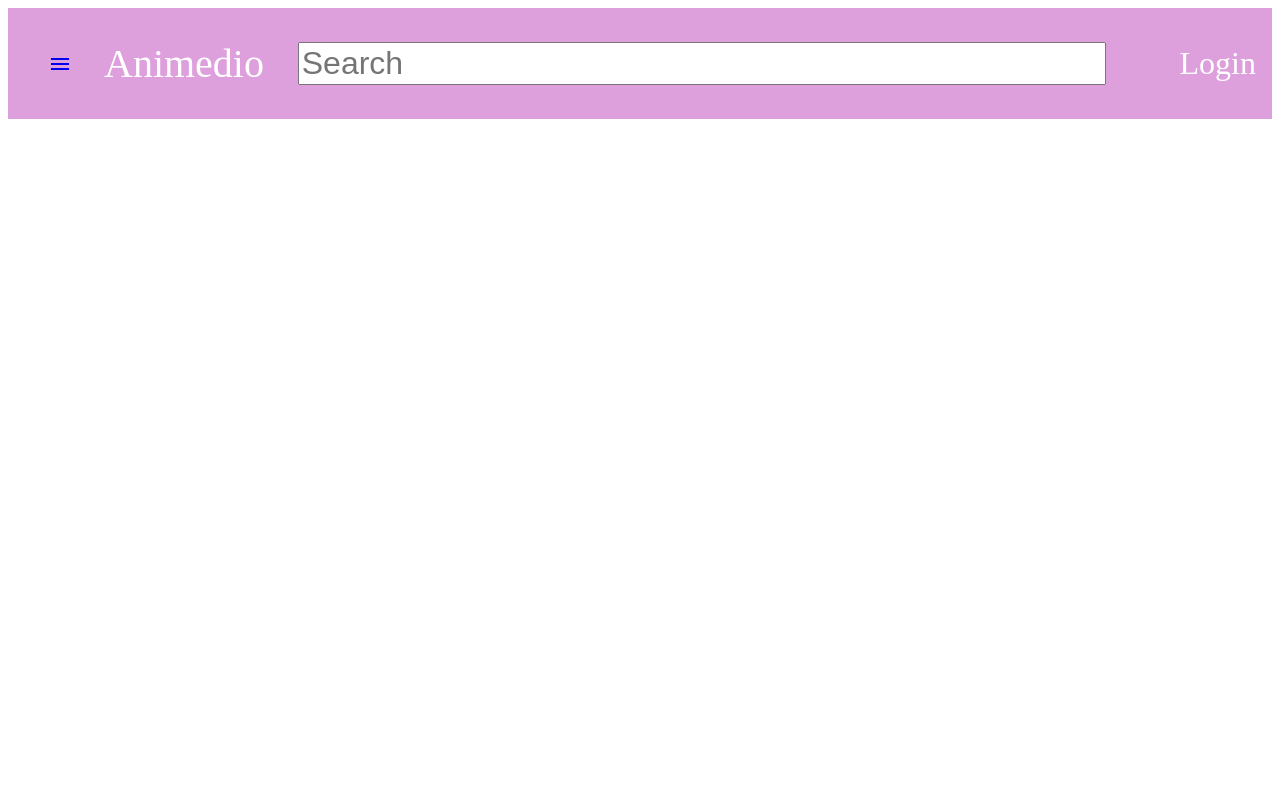
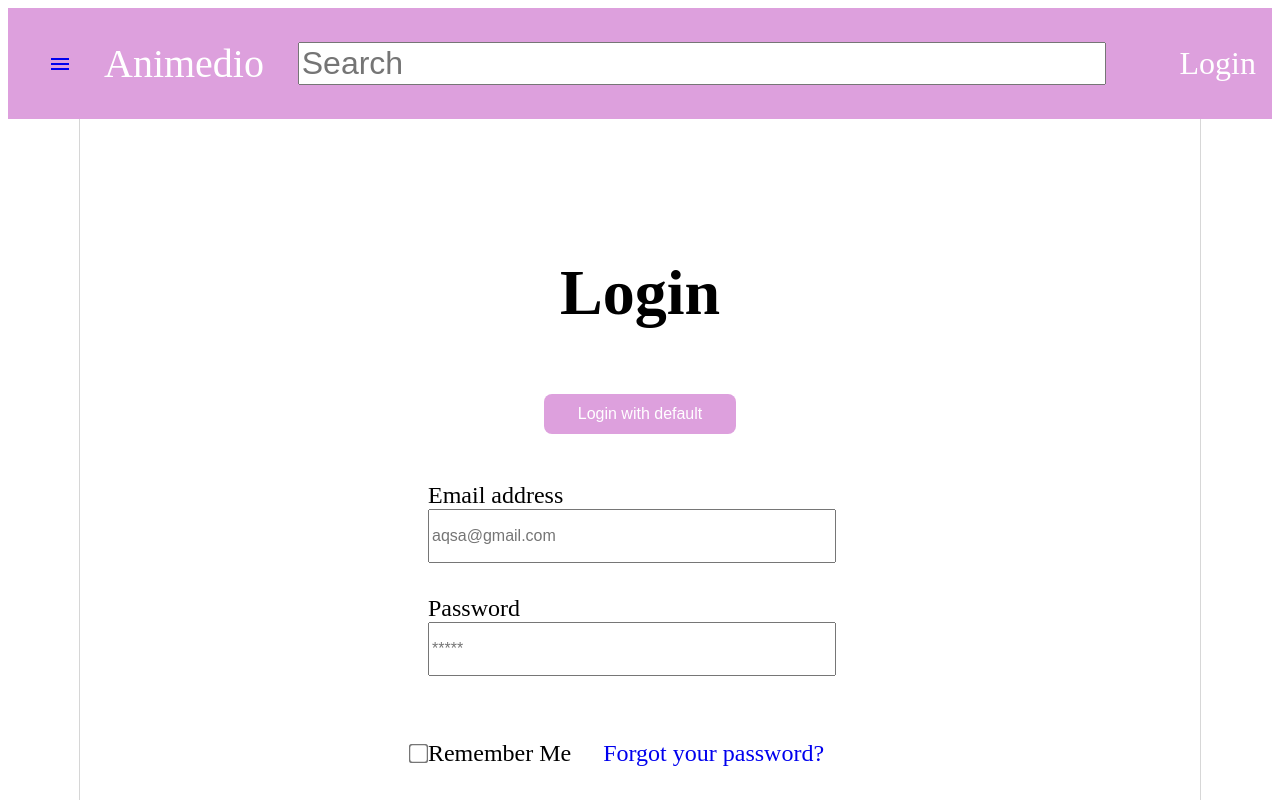
Before and after one commit to aqsaaqeel/animeedio-video-library, a React (Create React App) app: page /login in a window 1280 px wide. Shown: the top 800 px of the page. Built offline with nearby package versions, Linux system fonts and the light colour scheme; what miragejs would draw is missing.

Commit message:
feat : added login page

```diff
--- a/src/App.js
+++ b/src/App.js
@@ -2,7 +2,9 @@ import { BrowserRouter as Router, Routes, Route } from 'react-router-dom'
 import "./App.css"
 import { ListingPage } from "./pages/listing-page/ListingPage"
 import {Navbar} from "./components/Navbar/Navbar"
+import  LoginPage  from './pages/login-signup-page/login-page'
 import { HomePage } from './pages/home page/HomePage'
+import SignupPage from './pages/login-signup-page/signup-page'
 function App() {
   return (
     <div className="App">
@@ -11,6 +13,8 @@ function App() {
         <Routes>
           <Route path ="/" element ={<HomePage />}/>
           <Route path = "/listing" element={<ListingPage/>}/>
+          <Route path = "/login" element={<LoginPage />}/>
+          <Route path = "/signup" element = {<SignupPage/>} />
         </Routes>
       </Router>
     </div>
--- a/src/components/Hero/Hero.jsx
+++ b/src/components/Hero/Hero.jsx
@@ -22,7 +22,7 @@ export function Hero() {
                     <a href ="./listing"><button className ="hero-button">Watch Now</button></a>
                 </div>
                 <div className="watch-button">
-                    <button className ="hero-button">Login</button>
+                <a href ="./login"><button className ="hero-button">Login</button></a>
                 </div>
             </div>
         </div>
--- /dev/null
+++ b/src/pages/login-signup-page/login-page.css
@@ -0,0 +1,93 @@
+.content-container{
+    width: 100%;
+    /* height: 80vh; */
+    display: flex;
+    justify-content: center;
+    align-items: center;
+}
+.login-container{
+    background-color: white;
+    display: flex;
+    max-width: 80rem;
+    justify-content: center;
+    flex-direction: column;
+    align-items: center;
+    /* margin-top: 5rem; */
+    /* padding: 7rem 10rem; */
+    box-shadow: 0 0.01rem 0.01rem 0.01rem black;
+}
+.login-elements{
+    display: flex;
+    max-width: 90rem;
+    width: 50rem;
+    height: 50rem;
+    justify-content: center;
+    flex-direction: column;
+    align-items: center;
+    /* margin-top: 10rem; */
+    padding: 7rem 10rem;
+}
+.login-hero{
+    font-size: 4rem;
+    padding: 1rem;
+    padding-bottom: 2rem;
+    font-weight: bolder;
+}
+.login.email,.login.password  {
+    display: flex;
+}
+.login.email label{
+    align-self: flex-start;
+}
+.login.password label{
+    align-self: flex-start;
+}
+.login input[type= "text"]{
+    width: 400px;
+    height: 48px;
+    font-size: 1rem;
+}
+.login{
+    display: flex;
+    flex-direction: column;
+    justify-content: center;
+    align-items: center;
+    padding: 1rem;
+    padding-left: 0;
+    padding-bottom: 1rem;
+    font-size: 1.5rem;
+    font-weight: lighter;
+}
+.login.details{
+    flex-direction: row;
+    width: max-content;
+    vertical-align: middle;
+}
+.remember-check label,input{
+    display: inline-block;
+    vertical-align: middle;
+
+}
+.remember-check input{
+    transform: scale(1.5);
+}
+.forgot-password{
+    text-decoration: none;
+    padding: 2rem;
+}
+.button{
+    padding: 0.5rem 1rem;
+    background-color: var(--primary-color);
+    border-radius: 0.5rem;
+    cursor: pointer;
+    opacity: 100%;
+    width: 12rem;
+    height: 2.5rem;
+    color: var(--secondary-color);
+    border: none;
+    font-size: 1rem;
+    display: block;
+    margin: 2rem;
+    text-align: center;
+    text-decoration: none;
+}
--- /dev/null
+++ b/src/pages/login-signup-page/login-page.jsx
@@ -0,0 +1,39 @@
+import "./login-page.css";
+import { Link } from "react-router-dom";
+export default function LoginPage() {
+  return (
+    <div className="main-container">
+      <div className="content-container">
+        <div className="login-container">
+          <div className="login-elements">
+            <div className="login-hero">Login</div>
+            <button className="button">Login with default</button>
+            <div className="login email">
+              <label for="text">Email address</label>
+              <input type="text" placeholder="aqsa@gmail.com" />
+            </div>
+            <div className="login password">
+              <label for="text">Password</label>
+              <input type="text" placeholder="*****" />
+            </div>
+            <div className="login details">
+              <div className="remember-check">
+                <input type="checkbox" />
+                <label for="checkbox">Remember Me</label>
+              </div>
+              <a className="forgot-password" href="#">
+                Forgot your password?
+              </a>
+            </div>
+            <div className="buttons">
+              <a className="button">Login</a>
+              <Link className="button" to="/signup">
+                Create New Account{" "}
+              </Link>
+            </div>
+          </div>
+        </div>
+      </div>
+    </div>
+  );
+}
--- /dev/null
+++ b/src/pages/login-signup-page/signup-page.jsx
@@ -0,0 +1,32 @@
+import "./login-page.css";
+import { Link } from "react-router-dom";
+
+export default function SignupPage() {
+  return (
+    <div class="main-container">
+      <div class="content-container">
+        <div class="login-container">
+          <div class="login-elements">
+            <div class="login-hero">Sign Up</div>
+            <div class="login email">
+              <label for="text">Email address</label>
+              <input type="text" placeholder="aqsa@gmail.com" />
+            </div>
+            <div class="login password">
+              <label for="text">Password</label>
+              <input type="text" placeholder="*****" />
+            </div>
+            <div class="login details">I accept all terms and Conditions</div>
+            <div class="buttons">
+              <a class="button button-primary">Create New Account</a>
+              <br />
+              <Link class="button button-secondary" to="/login">
+                Already have an account?
+              </Link>
+            </div>
+          </div>
+        </div>
+      </div>
+    </div>
+  );
+}
```
Also changed, not shown: src/contexts/authContext.jsx (added, +16 -0 lines), src/service/loginApi.js (added, +17 -0 lines), 1 other file (tests, documents, lock files or other folders).
